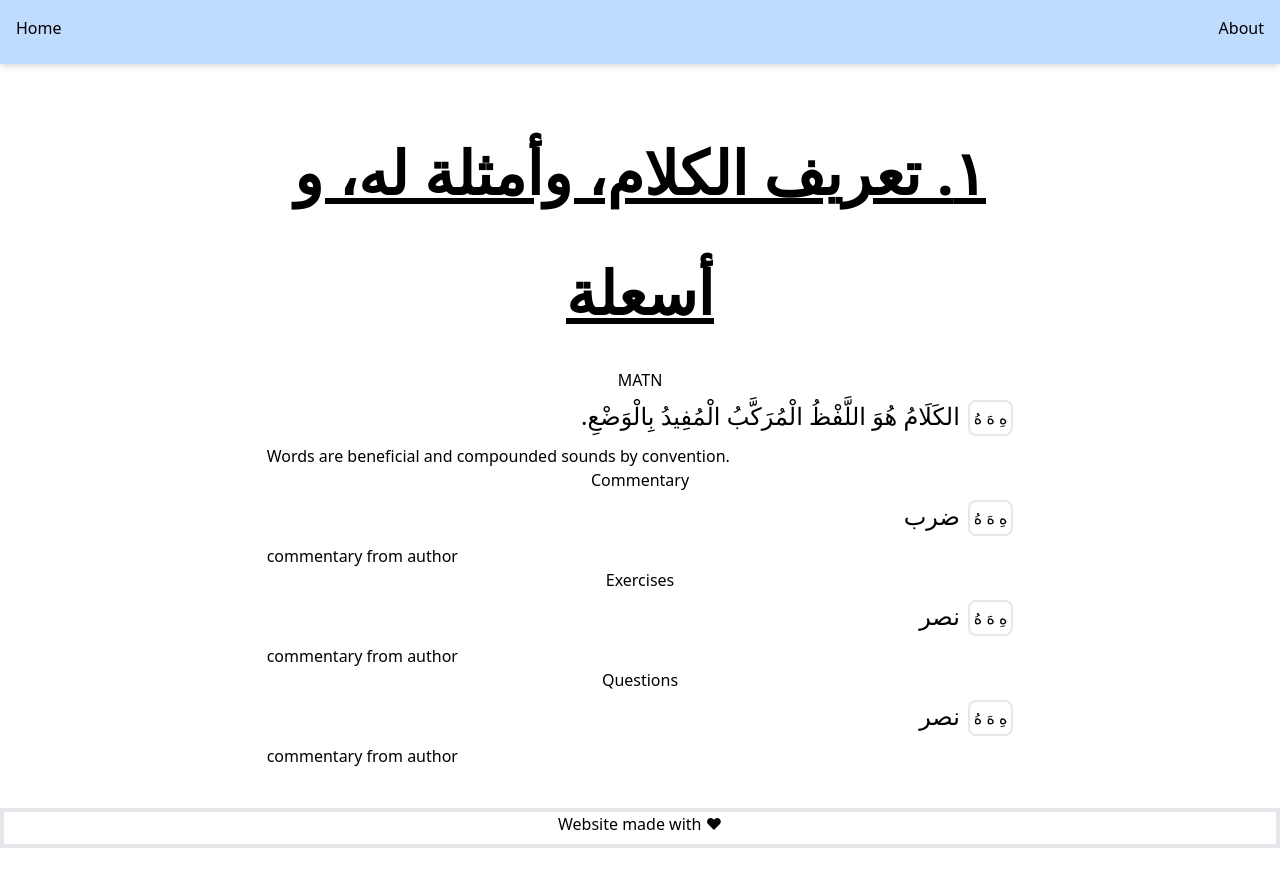
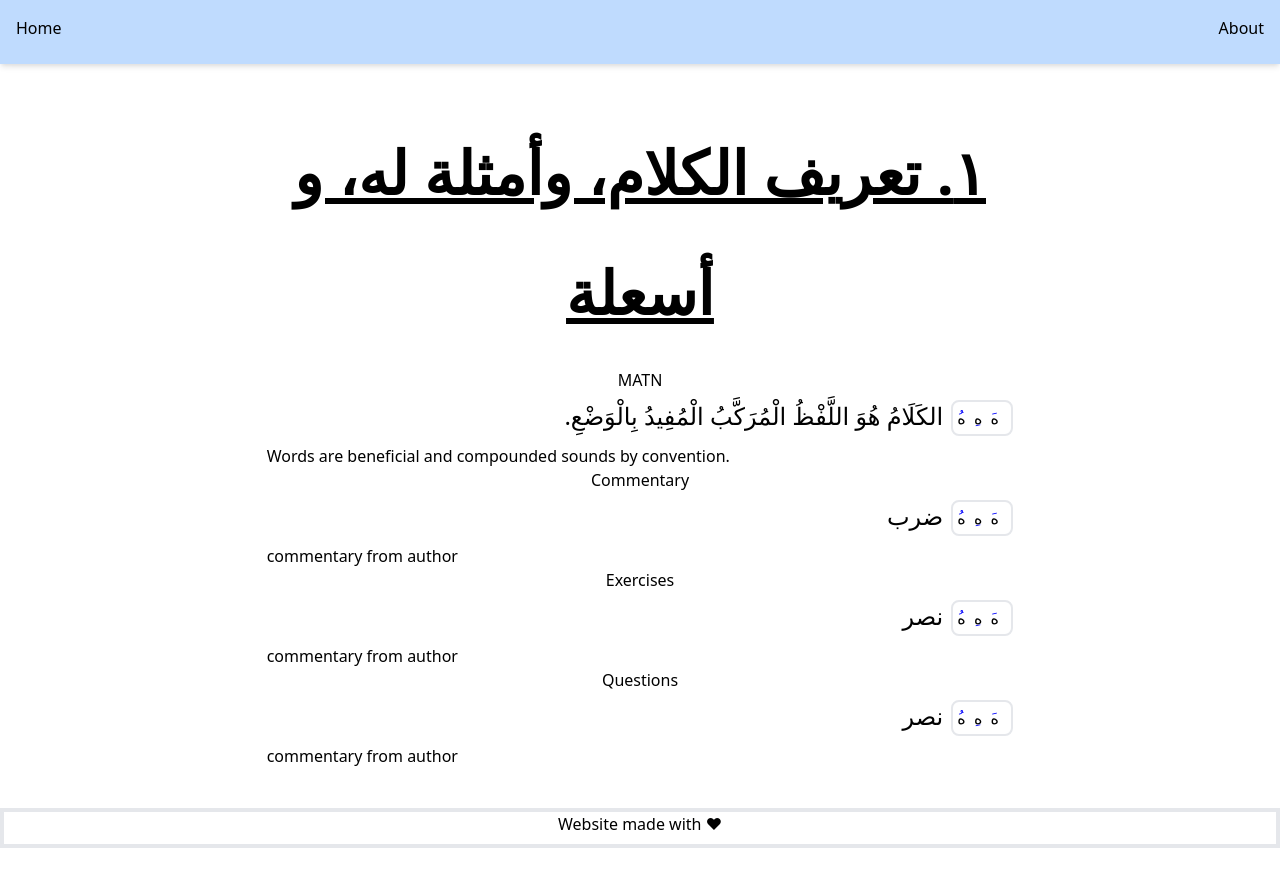
Before and after one commit to hazamaswag/tuhfat-siniyyah, a Next.js app: page /chapter/1 in a window 1280 px wide. Built offline with nearby package versions, Linux system fonts and the light colour scheme.

Commit message:
Added colors for vowels in arabic

```diff
--- /dev/null
+++ b/src/components/ParseColor.tsx
@@ -0,0 +1,36 @@
+import React from "react";
+
+export const ParseColor = ({ vowel }) => {
+  console.log(vowel);
+  let txt = "";
+  if (!vowel) {
+    txt = "yeet";
+  } else {
+    txt = "no yeet";
+  }
+  console.log(txt);
+  return (
+    <div>
+      {vowel ? (
+        <span>ه ه ه</span>
+      ) : (
+        <p>
+          ه
+          <span lang={"ara"} style={{ color: "blue" }}>
+            َ &nbsp;
+          </span>
+          ه
+          <span lang={"ara"} style={{ color: "blue" }}>
+            ِ &nbsp;
+          </span>
+          ه
+          <span lang={"ara"} style={{ color: "blue" }}>
+            ُ &nbsp;
+          </span>
+        </p>
+      )}
+      {/* {console.log(txt)} */}
+      {/* {txt} */}
+    </div>
+  );
+};
--- a/src/components/Toggle.tsx
+++ b/src/components/Toggle.tsx
@@ -1,10 +1,13 @@
+import { spawn } from "node:child_process";
 import React from "react";
 import { useState } from "react";
 import { IContent } from "../../IChapters";
+import { ParseColor } from "./ParseColor";
 
 const Toggle = ({ content }: IContent) => {
   const [text, setText] = useState(content.unvoweled);
-  const [vowel, setVowel] = useState("هِ هَ هُ");
+  // const [vowel, setVowel] = useState("هِ هَ هُ");
+  const [vowel, setVowel] = useState(false);
   if (!text) return null;
 
   return (
@@ -17,14 +20,17 @@ const Toggle = ({ content }: IContent) => {
           onClick={() => {
             if (text === content.unvoweled) {
               setText(content.voweled);
-              setVowel("ه ه ه");
+              // setVowel("ه ه ه");
+              setVowel(true);
             } else {
               setText(content.unvoweled);
-              setVowel("هِ هَ هُ");
+              // setVowel("هِ هَ هُ");
+              setVowel(false);
             }
           }}
         >
-          {vowel}
+          <ParseColor vowel={vowel} />
+          {/* {console.log(vowel)} */}
         </button>
       </div>
       <p className="text-left ">{content.english}</p>
```
